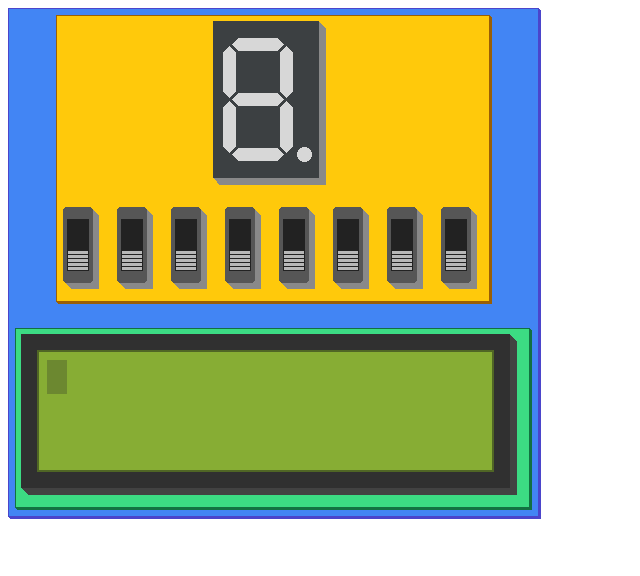
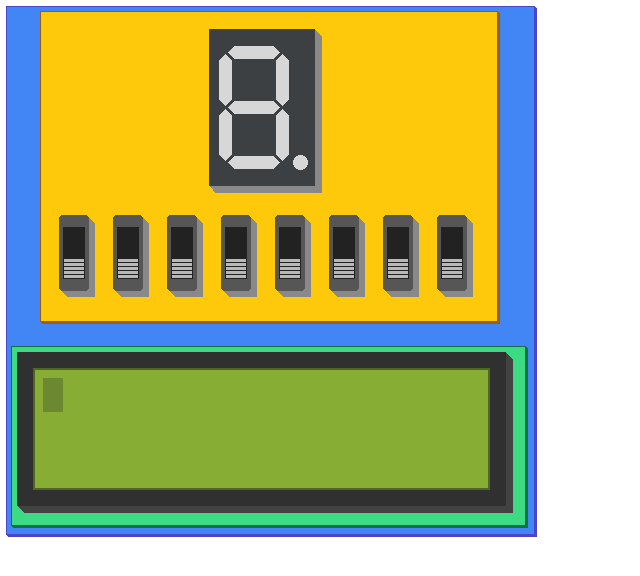
Before and after one commit to verilog-playground/verilog-playground.github.io, a React (Create React App) app: page / in a window 1280 px wide. Shown: the top 576 px of the page, without its empty margins (0-640 px from the left). Built offline with nearby package versions, Linux system fonts and the light colour scheme.

Commit message:
Change board padding and margins

```diff
--- a/src/simulator/BottomBoard.module.css
+++ b/src/simulator/BottomBoard.module.css
@@ -1,4 +1,7 @@
 .BottomBoard {
+  margin-top: -2px;
+  margin-left: -2px;
+
   width: fit-content;
   height: fit-content;
 
--- a/src/simulator/MainBoard.module.css
+++ b/src/simulator/MainBoard.module.css
@@ -1,4 +1,7 @@
 .MainBoard {
+  margin-top: -2px;
+  margin-left: -2px;
+
   width: fit-content;
   height: fit-content;
 
--- a/src/simulator/TopBoard.module.css
+++ b/src/simulator/TopBoard.module.css
@@ -1,4 +1,7 @@
 .TopBoard {
+  margin-top: -2px;
+  margin-left: -2px;
+
   width: fit-content;
   height: fit-content;
 
@@ -10,7 +13,7 @@
   display: grid;
 
   gap: 24px;
-  padding: 12px;
+  padding: 24px;
   margin: -2px 0 0 -2px;
 
   justify-items: center;
```
